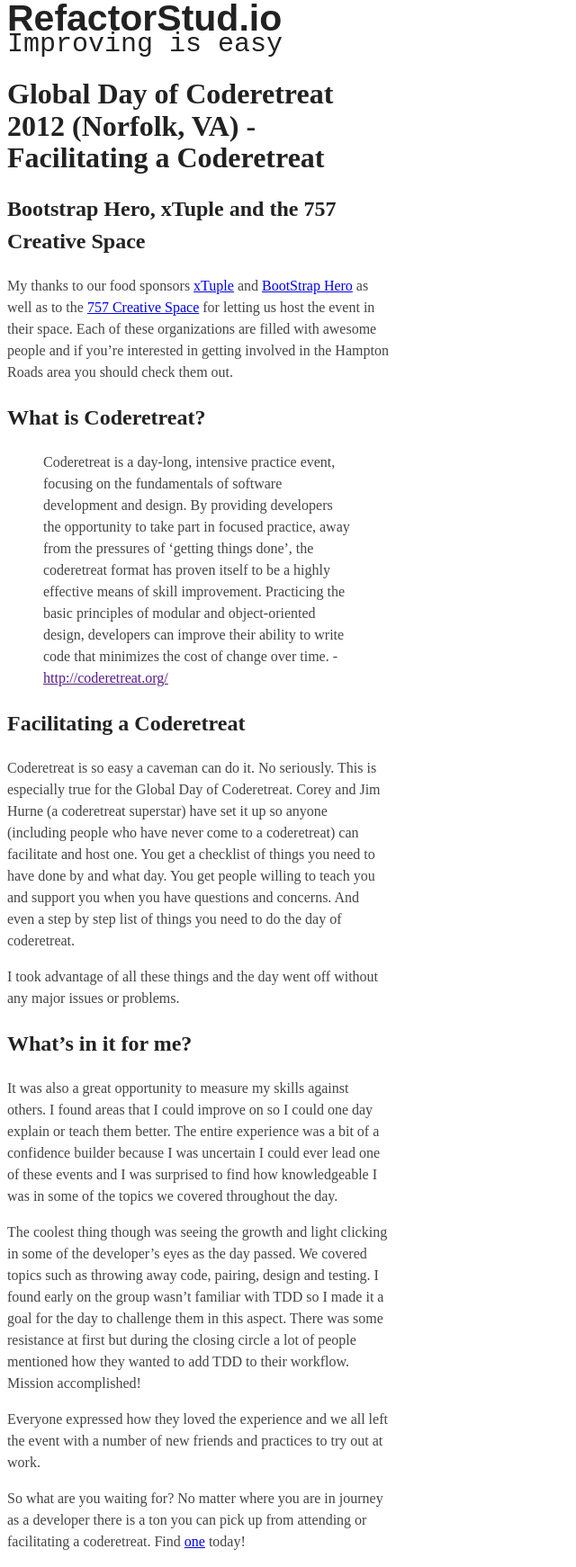
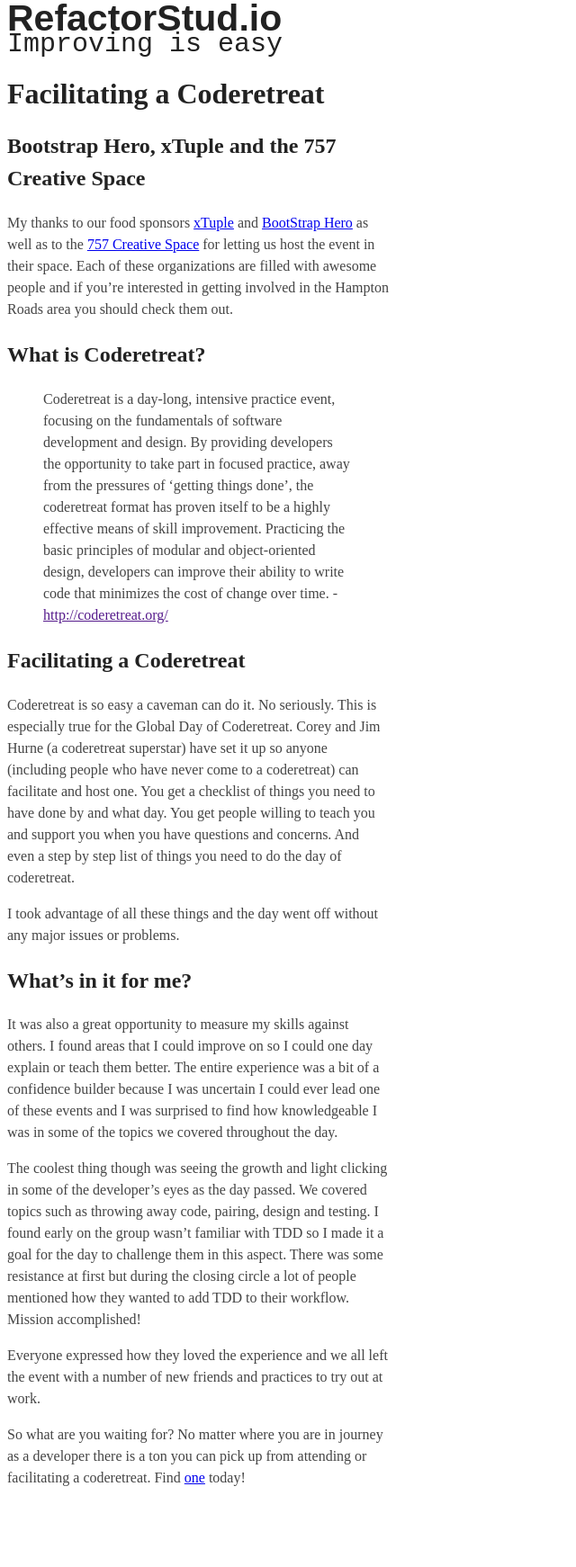
Before and after one commit to rmcastil/rmcastil.github.com, a Jekyll site: the page built from _posts/2012-12-13-facilitating_a_coderetreat.md, in a window 1280 px wide. Shown: the whole page at 90% size, without its empty margins (0-640 px from the left). Built offline with Jekyll 4.4.1, drawn with Linux system fonts in a browser that asks for light colours; after the commit the page ends 1671 px from its top, so only the background shows below that.

Commit message:
DRY the Title

```diff
--- a/_layouts/default.html
+++ b/_layouts/default.html
@@ -16,6 +16,7 @@
     </div>
 
     <div id='content'>
+      <h1>{{ page.title }}</h1>
       {{ content }}
     </div>
 
--- a/_posts/2012-12-13-facilitating_a_coderetreat.md
+++ b/_posts/2012-12-13-facilitating_a_coderetreat.md
@@ -1,8 +1,7 @@
 ---
 layout: default
-title: Global Day of Coderetreat 2012
+title: Facilitating a Coderetreat
 ---
-# Global Day of Coderetreat 2012 (Norfolk, VA) - Facilitating a Coderetreat
 
 ## Bootstrap Hero, xTuple and the 757 Creative Space
 My thanks to our food sponsors [xTuple](http://xtuple.com/) and [BootStrap Hero](http://www.bootstraphero.com/) as well as to the [757 Creative Space](http://757creativespace.com/) for letting us host the event in their space. Each of these organizations are filled with awesome people and if you're interested in getting involved in the Hampton Roads area you should check them out.
```
Also changed, not shown: _posts/2013-01-03-remembering_a_mentor.md (+0 -1 lines).
